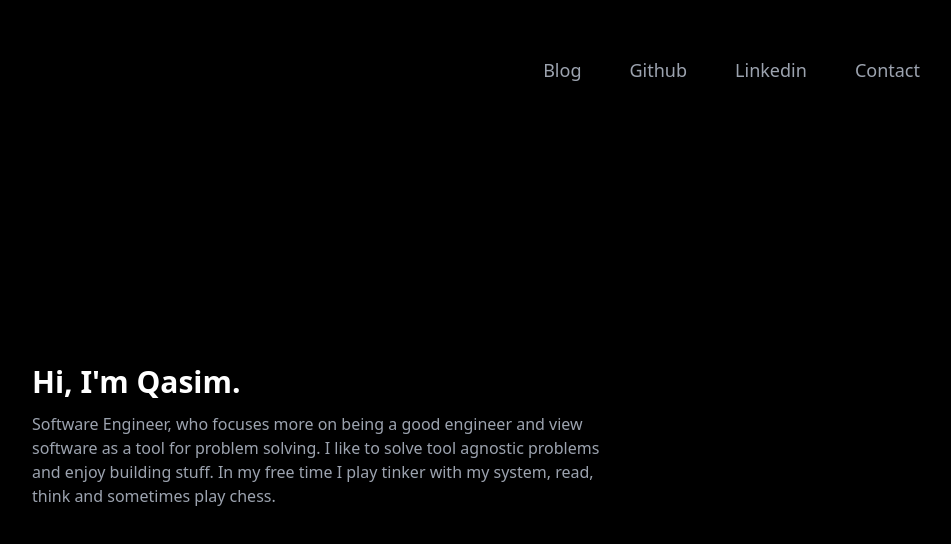
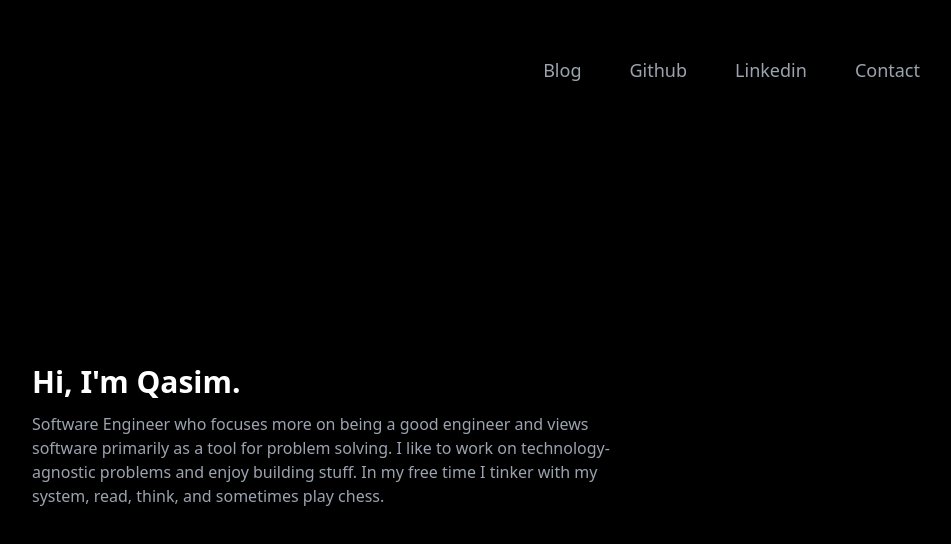
Before and after one commit to Qa5imm/qa5imm.github.io, a website: page index.html in a window 1280 px wide. Shown: the whole page, without its empty margins (312-1263 px from the left). Drawn offline with nearby package versions, Linux system fonts and the light colour scheme.

Commit message:
Update index.html

```diff
--- a/index.html
+++ b/index.html
@@ -100,7 +100,7 @@
       <div class="flex flex-col items-start gap-y-3 md:w-1/2">
         <h1 class="font-bold text-3xl">Hi, I'm Qasim.</h1>
         <p class="text-gray-400">
-          Software Engineer, who focuses more on being a good engineer and view software as a tool for problem solving. I like to solve tool agnostic problems and enjoy building stuff. In my free time I play tinker with my system, read, think and sometimes play chess.
+          Software Engineer who focuses more on being a good engineer and views software primarily as a tool for problem solving. I like to work on technology-agnostic problems and enjoy building stuff. In my free time I tinker with my system, read, think, and sometimes play chess.
         </p>
         <!-- <button
           class="mt-8 text-black bg-white px-5 py-1.5 rounded-md hover:bg-black hover:text-white border-2 border-white"
```
